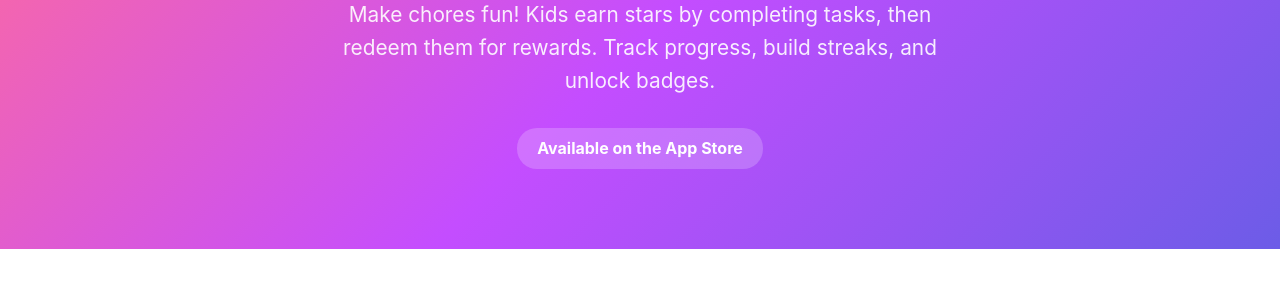
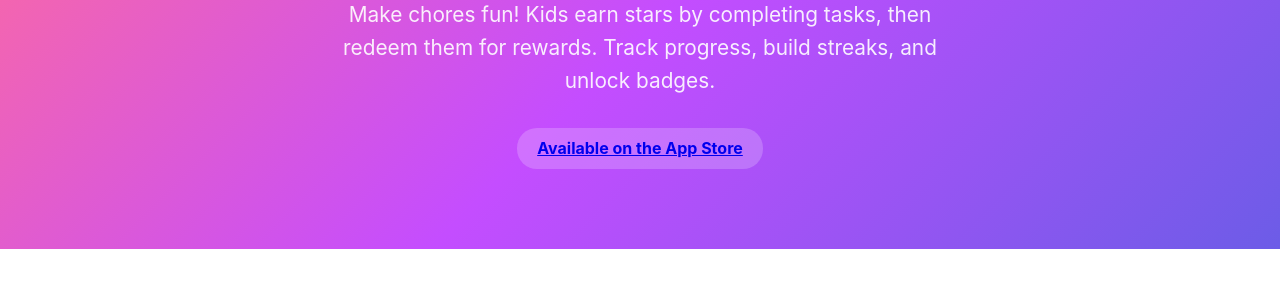
Before and after one commit to snrgwa-bot/starkids-website, a plain HTML site: page index.html in a window 1280 px wide. Shown: the part 169-462 px from the top of the page. Drawn offline with Linux system fonts and the light colour scheme.

Commit message:
Make App Store badge a working download link

```diff
--- a/index.html
+++ b/index.html
@@ -28,7 +28,7 @@
     <div class="hero">
         <h1>StarKids</h1>
         <p>Make chores fun! Kids earn stars by completing tasks, then redeem them for rewards. Track progress, build streaks, and unlock badges.</p>
-        <span class="badge">Available on the App Store</span>
+        <a class="badge" href="https://apps.apple.com/us/app/id6758547516">Available on the App Store</a>
     </div>
 
     <div class="features">
```
